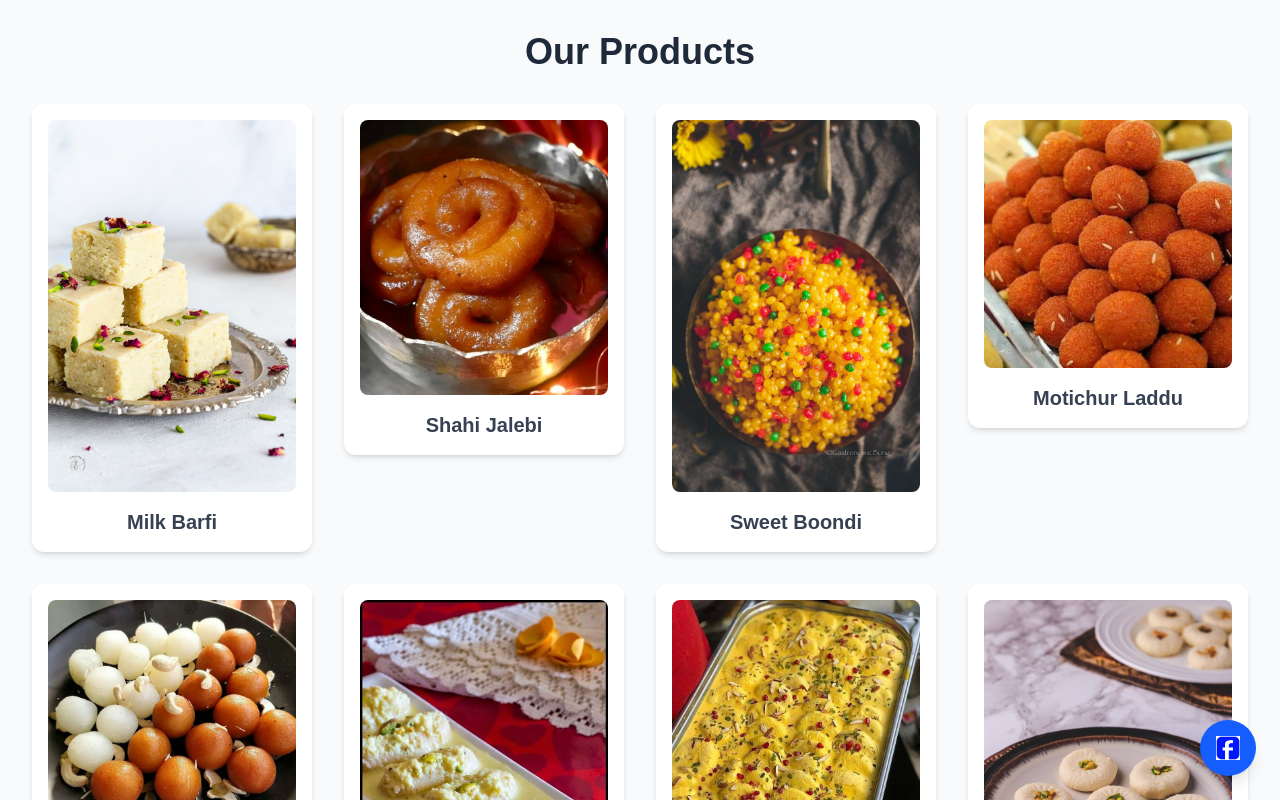
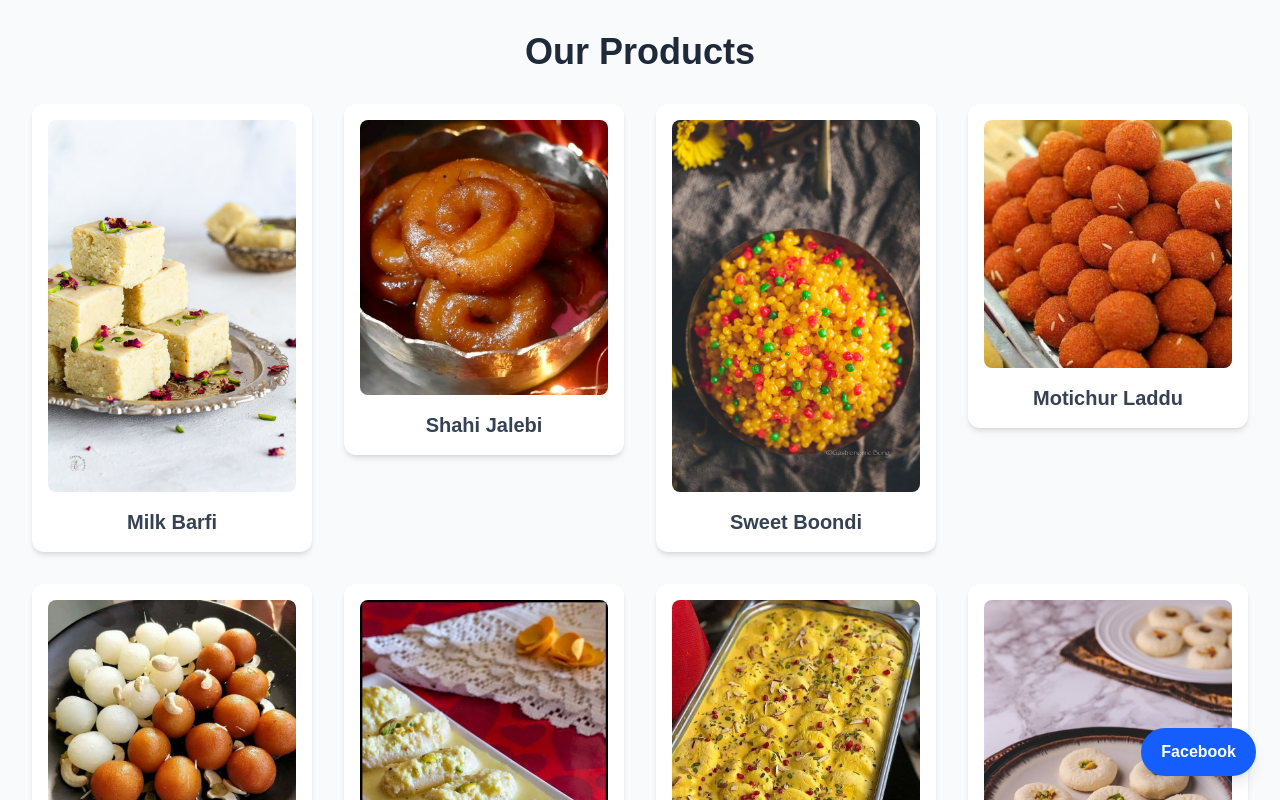
Before and after one commit to piasislam678-ai/nsl-agro-site, a Next.js app: page /products in a window 1280 px wide. Shown: the top 800 px of the page. Built offline with nearby package versions, Linux system fonts and the light colour scheme.

Commit message:
Removed old FB icon, added visible floating FB button

```diff
--- a/app/products/page.tsx
+++ b/app/products/page.tsx
@@ -52,7 +52,7 @@ export default function HomePage() {
                   width={250}
                   height={250}
                   className="rounded-lg"
-                  loading="eager" // LCP fix
+                  loading="eager"
                 />
                 <h2 className="mt-4 text-xl font-semibold text-gray-700 text-center">
                   {product.name}
@@ -68,15 +68,10 @@ export default function HomePage() {
   href="https://www.facebook.com/profile.php?id=61575425881245"
   target="_blank"
   rel="noopener noreferrer"
-        className="fixed bottom-6 right-6 bg-blue-600 hover:bg-blue-700 text-white px-4 py-4 rounded-full shadow-lg flex items-center justify-center transition"
+  className="fixed bottom-6 right-6 bg-blue-600 hover:bg-blue-700 text-white px-5 py-3 rounded-full shadow-lg font-semibold z-50 transition-all"
   title="Visit our Facebook Page"
 >
-        <Image
-          src="/facebook-icon.png" // Add a small FB icon in public folder
-          alt="Facebook"
-          width={24}
-          height={24}
-        />
+  Facebook
 </a>
     </>
   );
```
Also changed, not shown: public/facebook-icon.png (deleted). Lines whose indentation alone changed are shown as unchanged.
